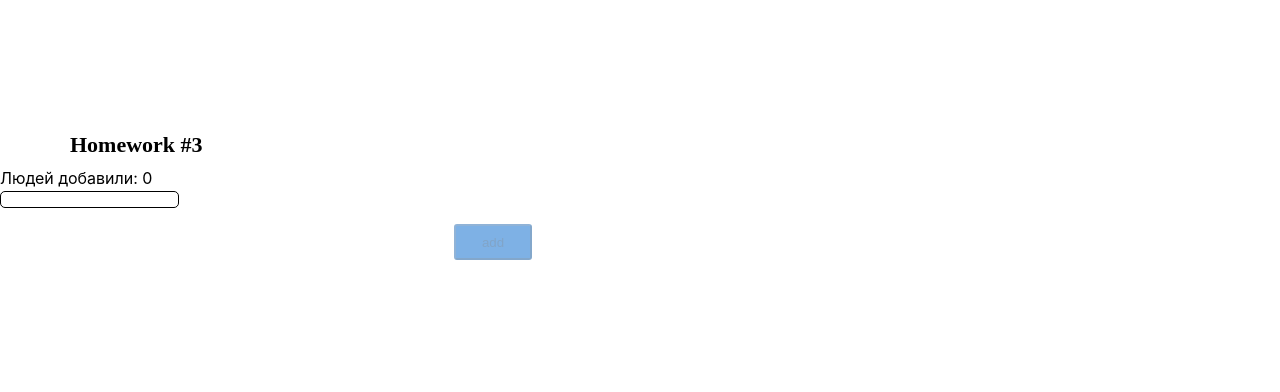
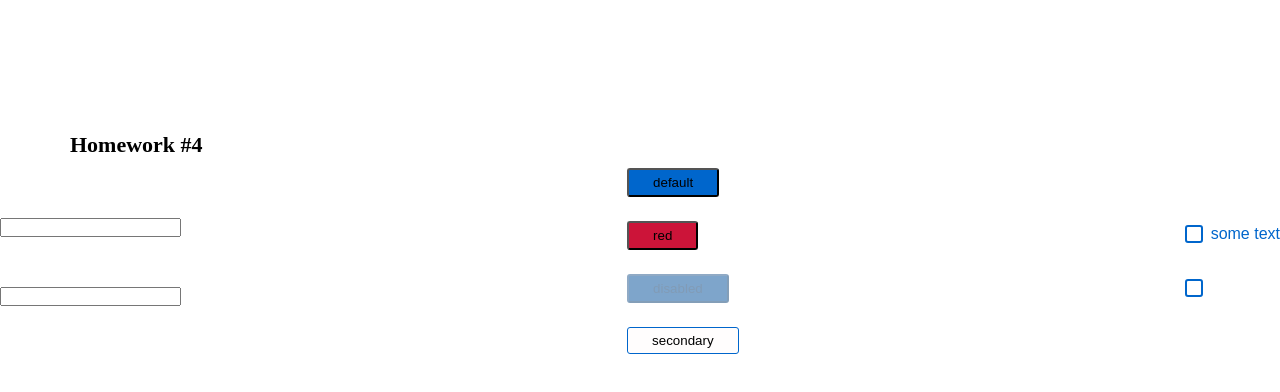
Before and after one commit to AlexAbrello/hws2-master, a React (Create React App) app: page /#/ in a window 1280 px wide. Before the commit this address led to /#/junior. Shown: the top 392 px of the page. Built offline with nearby package versions, Linux system fonts and the light colour scheme.

Commit message:
homework #4 start

```diff
--- a/src/s1-main/App.tsx
+++ b/src/s1-main/App.tsx
@@ -3,6 +3,7 @@ import s from './App.module.css'
 import HW1 from '../s2-homeworks/hw01/HW1'
 import HW2 from "../s2-homeworks/hw02/HW2";
 import HW3 from "../s2-homeworks/hw03/HW3";
+import HW4 from '../s2-homeworks/hw04/HW4';
 
 function App() {
     return (
@@ -10,8 +11,8 @@ function App() {
             {/*<HW1/>*/}
             {/*раскомментировать по ходу выполнения*/}
             {/*<HW2/>*/}
-            <HW3/>
-            {/*<HW4/>*/}
+            {/*<HW3/>*/}
+            <HW4/>
 
             {/*при выполнении дз 5 и более - закомментировать здесь дз 1-4, так как они есть внутри дз 5*/}
             {/*<HW5/>*/}
--- a/src/s2-homeworks/hw04/common/c2-SuperButton/SuperButton.module.css
+++ b/src/s2-homeworks/hw04/common/c2-SuperButton/SuperButton.module.css
@@ -1,35 +1,55 @@
 .button {
+    display: flex;
+    flex-direction: row;
+    justify-content: center;
+    align-items: center;
+    padding: 5px 24px;
+    gap: 10px;
+    border-radius: 3px;
 }
 
 .disabled {
+    background: #004D99;
+    opacity: 0.5;
 }
 
 .secondary {
+    background: #fffdfd;
+    border: 1px solid #0066CC;
 }
 
 .default {
+    background-color: #0066CC;
 }
 
 .red {
+    background: #CC1439;
 }
 
 .default:hover {
+    background: #0080FF;
 }
 
 .red:hover {
+    background: #FF1A47;
 }
 
 .secondary:hover {
+    background: #E5F0FA;
+    border: 1px solid #0066CC;
 }
 
 
 .default:active {
+    background: #0059B3;
 }
 
 .secondary:active {
+    color: #0066CC;
 }
 
 .red:active {
+    background: #B31232;
 }
 
 .button:disabled {
--- a/src/s2-homeworks/hw04/common/c2-SuperButton/SuperButton.tsx
+++ b/src/s2-homeworks/hw04/common/c2-SuperButton/SuperButton.tsx
@@ -17,12 +17,15 @@ const SuperButton: React.FC<SuperButtonPropsType> = (
       ...restProps // все остальные пропсы попадут в объект restProps, там же будет children
     }
 ) => {
-    const finalClassName = s.button
-        // + (disabled
-        //         ? ...
-        //         : xType === 'red'
-        //             ? ...
-        + (className ? ' ' + className : '') // задачка на смешивание классов
+  const finalClassName = s.button + ' '
+      + (disabled
+          ? s.disabled
+          : xType === 'red'
+              ? s.red
+              : xType === 'secondary'
+                  ? s.secondary
+                  : s.default)
+  //+ (className ? ' ' + className : '') // задачка на смешивание классов
 
   return (
       <button
--- a/src/s2-homeworks/hw04/common/c3-SuperCheckbox/SuperCheckbox.tsx
+++ b/src/s2-homeworks/hw04/common/c3-SuperCheckbox/SuperCheckbox.tsx
@@ -27,8 +27,10 @@ const SuperCheckbox: React.FC<SuperCheckboxPropsType> = (
     }
 ) => {
     const onChangeCallback = (e: ChangeEvent<HTMLInputElement>) => {
+      //onChangeChecked && onChangeChecked(e.currentTarget.checked)
+      console.log(e.currentTarget.checked)
+
         // задачка на написание онченджа
-
     }
 
     const finalInputClassName = s.checkbox
```
Lines whose indentation alone changed are shown as unchanged.
